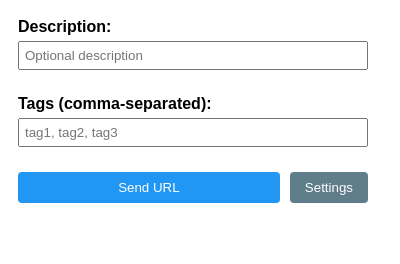
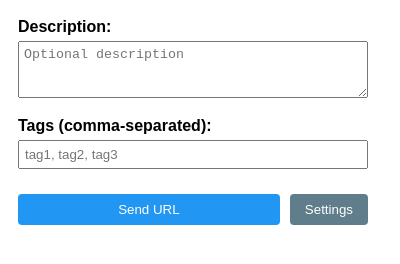
Before and after one commit to lstep/clicPOST, a browser extension: page popup.html in a window 400 px wide. Drawn offline with Linux system fonts and the light colour scheme.

Commit message:
🎨 style: change description field from input to textarea with 3 rows
Improve user experience by providing more space for entering descriptions
when sending URLs. The single-line input has been replaced with a
multi-line textarea that has 3 rows, making it easier to add detailed notes.

```diff
--- a/popup.html
+++ b/popup.html
@@ -108,11 +108,12 @@
 
         <div class="form-group">
             <label for="description">Description:</label>
-            <input
-                type="text"
+            <textarea
                 id="description"
                 placeholder="Optional description"
-            />
+                rows="3"
+                style="width: 100%; padding: 5px; box-sizing: border-box;"
+            ></textarea>
         </div>
 
         <div class="form-group">
```
